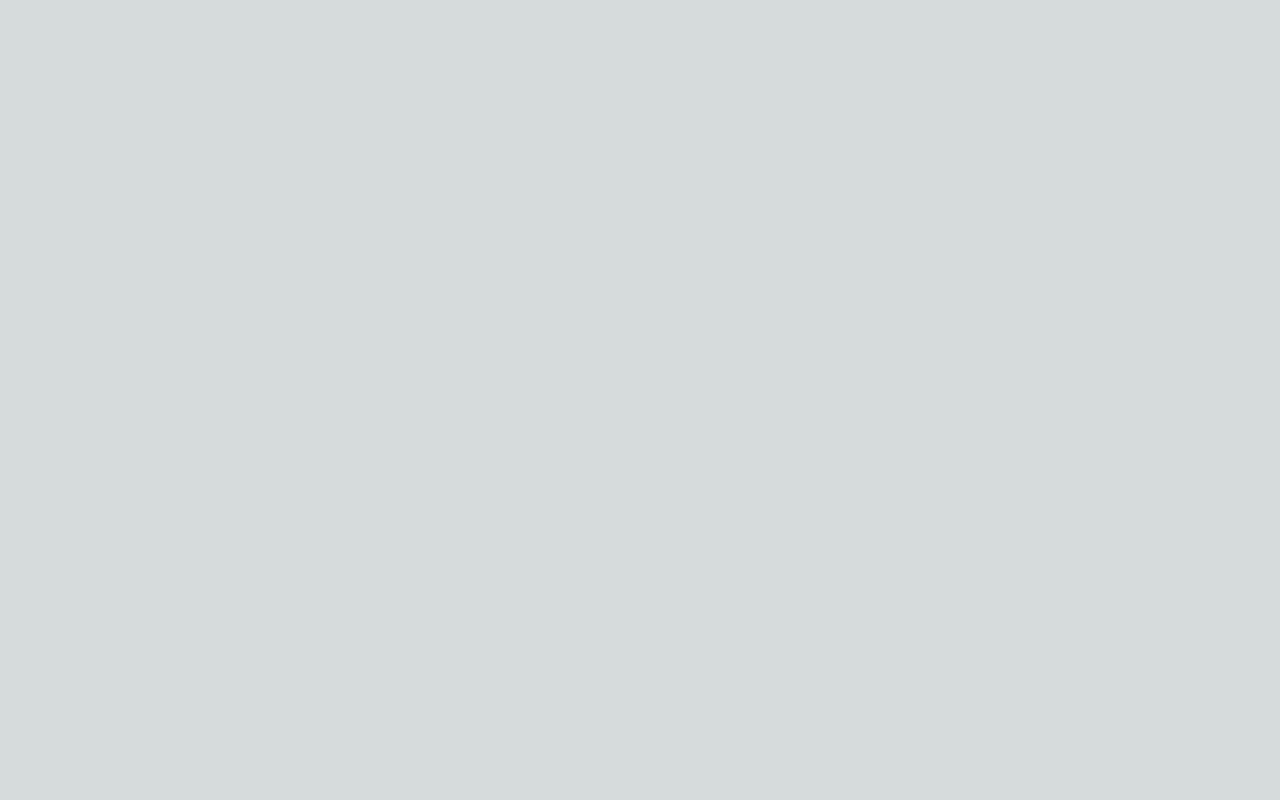
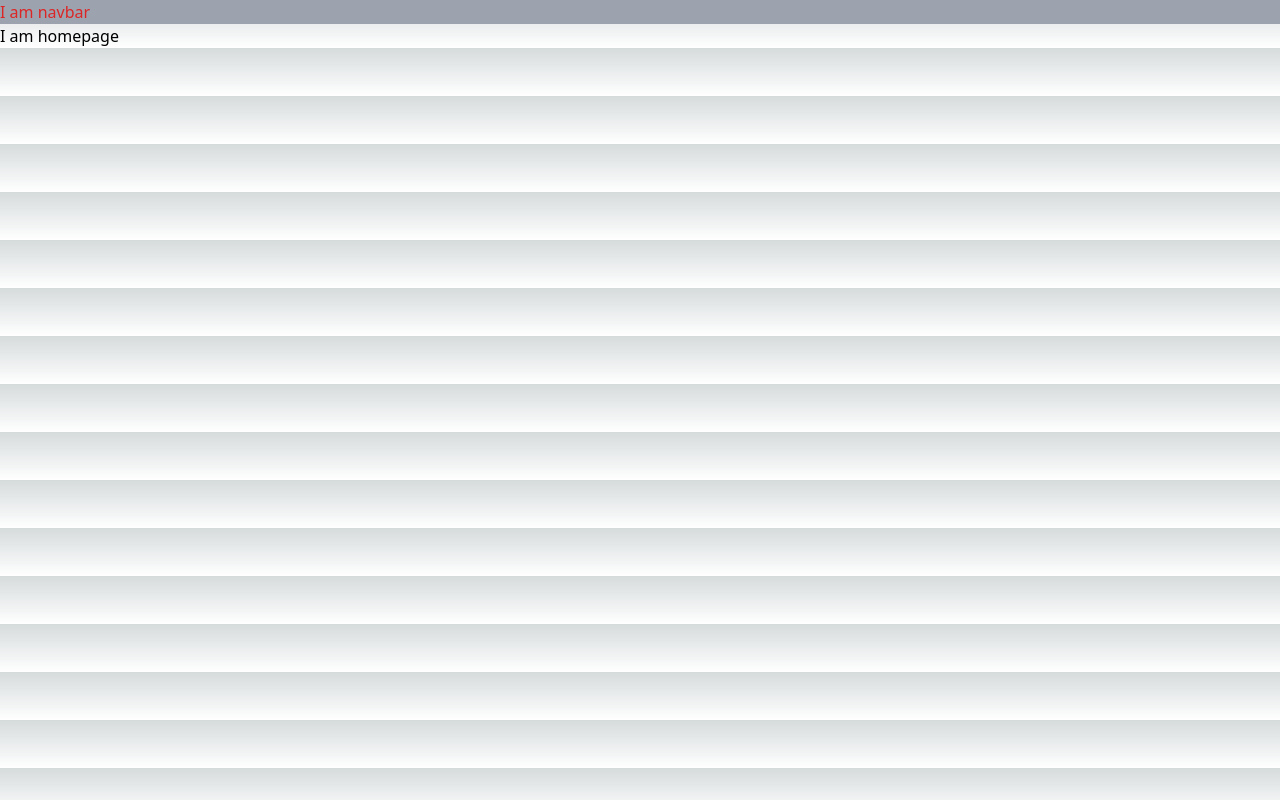
Before and after one commit to Arman-Kabir/SanityIO-H-next-frontend-portfolio, a Next.js app: page / in a window 1280 px wide. Built offline with nearby package versions, Linux system fonts and the light colour scheme.

Commit message:
simple html added

```diff
--- a/package.json
+++ b/package.json
@@ -9,11 +9,11 @@
     "lint": "next lint"
   },
   "dependencies": {
-    "autoprefixer": "10.4.14",
+    "autoprefixer": "^10.4.14",
     "next": "13.3.0",
-    "postcss": "8.4.21",
+    "postcss": "^8.4.21",
     "react": "18.2.0",
     "react-dom": "18.2.0",
-    "tailwindcss": "3.3.1"
+    "tailwindcss": "^3.3.1"
   }
 }
--- a/pages/index.js
+++ b/pages/index.js
@@ -6,7 +6,10 @@
 export default function Home() {
   return (
     <div className="home">
-
+      <div className="nav bg-gray-400 text-red-600">
+        I am navbar
+      </div>
+      <span>I am homepage</span>
     </div>
   )
 }
```
Also changed, not shown: 1 other file (tests, documents, lock files or other folders).
